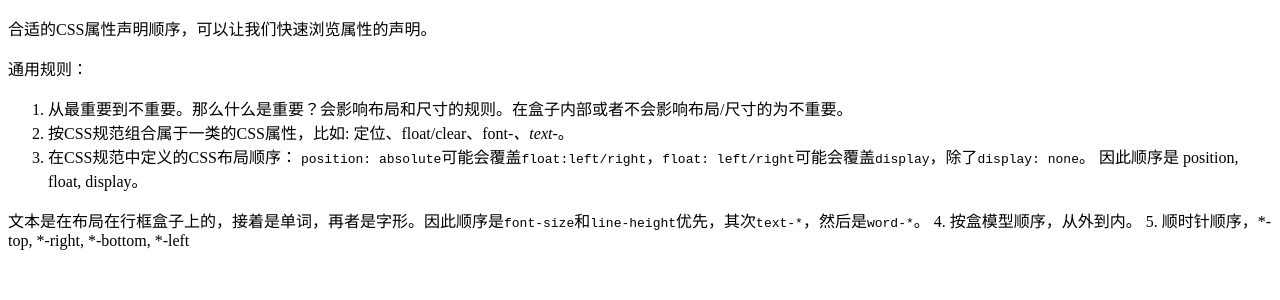
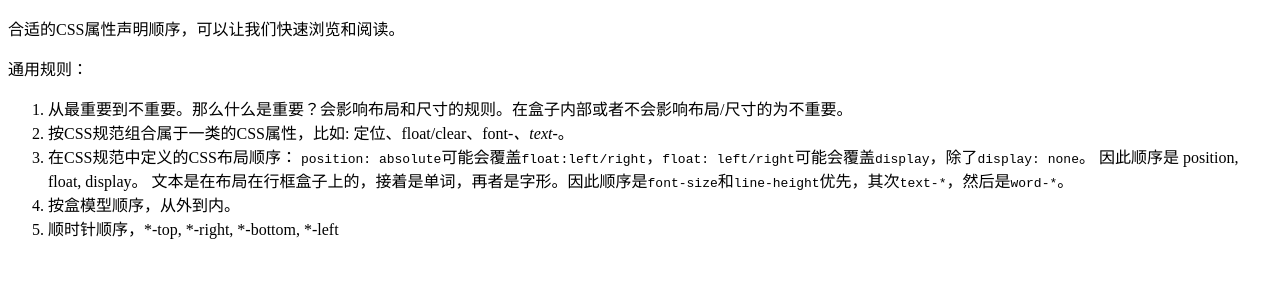
Before and after one commit to perry2008084/css-organize-guide, a Next.js app: page /rules in a window 1280 px wide. Shown: the top 300 px of the page. Built offline with nearby package versions, Linux system fonts and the light colour scheme.

Commit message:
adjust rules

```diff
--- a/pages/rules.mdx
+++ b/pages/rules.mdx
@@ -1,6 +1,6 @@
 import Bleed from 'nextra-theme-docs/bleed'
 
-合适的CSS属性声明顺序，可以让我们快速浏览属性的声明。
+合适的CSS属性声明顺序，可以让我们快速浏览和阅读。
 
 通用规则：
 
@@ -9,7 +9,6 @@ import Bleed from 'nextra-theme-docs/bleed'
 3. 在CSS规范中定义的CSS布局顺序：
 `position: absolute`可能会覆盖`float:left/right`，`float: left/right`可能会覆盖`display`，除了`display: none`。
 因此顺序是 position, float, display。
-
 文本是在布局在行框盒子上的，接着是单词，再者是字形。因此顺序是`font-size`和`line-height`优先，其次`text-*`，然后是`word-*`。
 4. 按盒模型顺序，从外到内。
 5. 顺时针顺序，*-top, *-right, *-bottom, *-left
```
